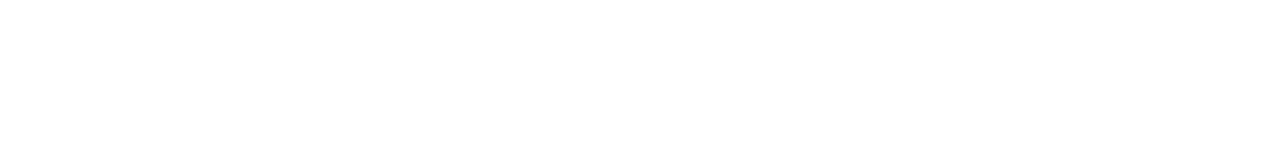
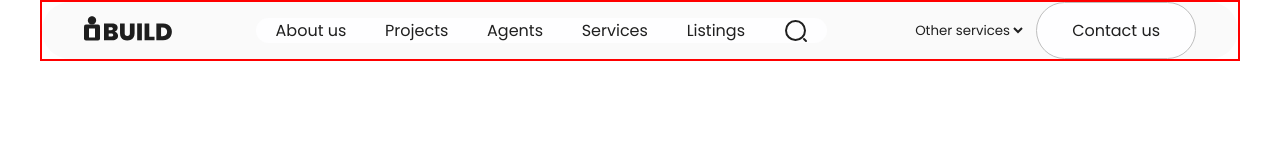
Before and after one commit to ygyuyuiu/build, a plain HTML site: page index.html in a window 1280 px wide. Drawn offline with Linux system fonts and the light colour scheme.

Commit message:
created a section header

```diff
--- a/index.html
+++ b/index.html
@@ -11,6 +11,54 @@
       rel="stylesheet"
     />
     <link rel="stylesheet" href="styles/style.css" />
+    <link rel="stylesheet" href="styles/header.css" />
   </head>
-  <body></body>
+  <body>
+    <header class="header">
+      <div class="container">
+        <div class="header__box">
+          <div class="header__logo-box">
+            <div class="header__logo">
+              <a href="" class="header__logo-link"
+                ><img class="header__image" src="img/lock.svg" alt="lock-image"
+              /></a>
+              <a href="" class="header__logo-link"
+                ><img class="header__image" src="img/logo.svg" alt="logo-image"
+              /></a>
+            </div>
+          </div>
+
+          <ul class="header__list">
+            <li class="header__list-item">
+              <a href="#" class="header__link">About us</a>
+            </li>
+            <li class="header__list-item">
+              <a href="#" class="header__link">Projects</a>
+            </li>
+            <li class="header__list-item">
+              <a href="#" class="header__link">Agents</a>
+            </li>
+            <li class="header__list-item">
+              <a href="#" class="header__link">Services</a>
+            </li>
+            <li class="header__list-item">
+              <a href="#" class="header__link">Listings</a>
+            </li>
+            <img
+              class="header__image-glass"
+              src="img/search-form.svg"
+              alt="search_form-image"
+            />
+          </ul>
+
+          <div class="header__btn">
+            <select class="header__select" name="services">
+              <option value="Other services">Other services</option>
+            </select>
+            <a class="header__link-contact" href="#">Contact us</a>
+          </div>
+        </div>
+      </div>
+    </header>
+  </body>
 </html>
--- /dev/null
+++ b/styles/header.css
@@ -0,0 +1,57 @@
+.container {
+  max-width: 1200px;
+  margin: 0 auto;
+}
+
+.header__box {
+  display: flex;
+  justify-content: space-around;
+  align-items: center;
+  background-color: #fafafa;
+  border-radius: 70px;
+}
+
+.header__logo-box {
+  display: inline-flex;
+  justify-content: center;
+  align-items: flex-end;
+  gap: 10px;
+}
+
+.header__list {
+  list-style: none;
+  display: flex;
+  justify-content: space-around;
+  align-items: center;
+  width: 571px;
+  border-radius: 40px;
+  background-color: #fefeff;
+  font-family: "Poppins", sans-serif;
+}
+.header__link {
+  text-decoration: none;
+  color: #1f1f1f;
+  font-size: 16px;
+}
+
+.header__btn {
+  display: inline-flex;
+  justify-content: center;
+  align-items: center;
+  gap: 10px;
+}
+.header__select {
+  color: #1f1f1f;
+  background-color: #fafafa;
+  border: none;
+  font-family: "Poppins", sans-serif;
+}
+.header__link-contact {
+  text-decoration: none;
+  color: #1f1f1f;
+  font-family: "Poppins", sans-serif;
+  padding: 15px 35px;
+  border-radius: 40px;
+  border: 1px solid #bebebe;
+  background-color: #fefeff;
+}
```
Also changed, not shown: img/lock.svg (renamed from img/key.svg).
